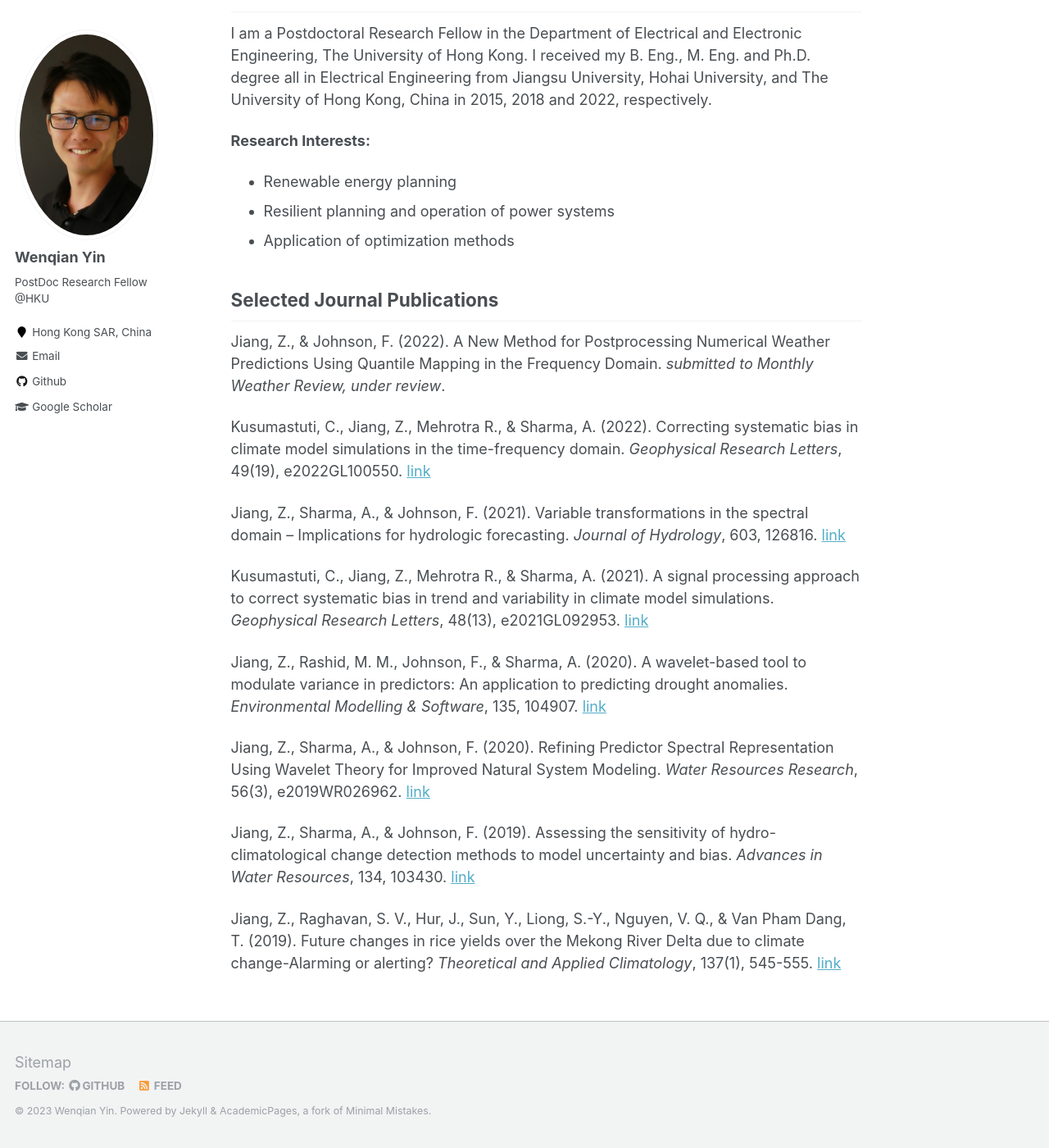
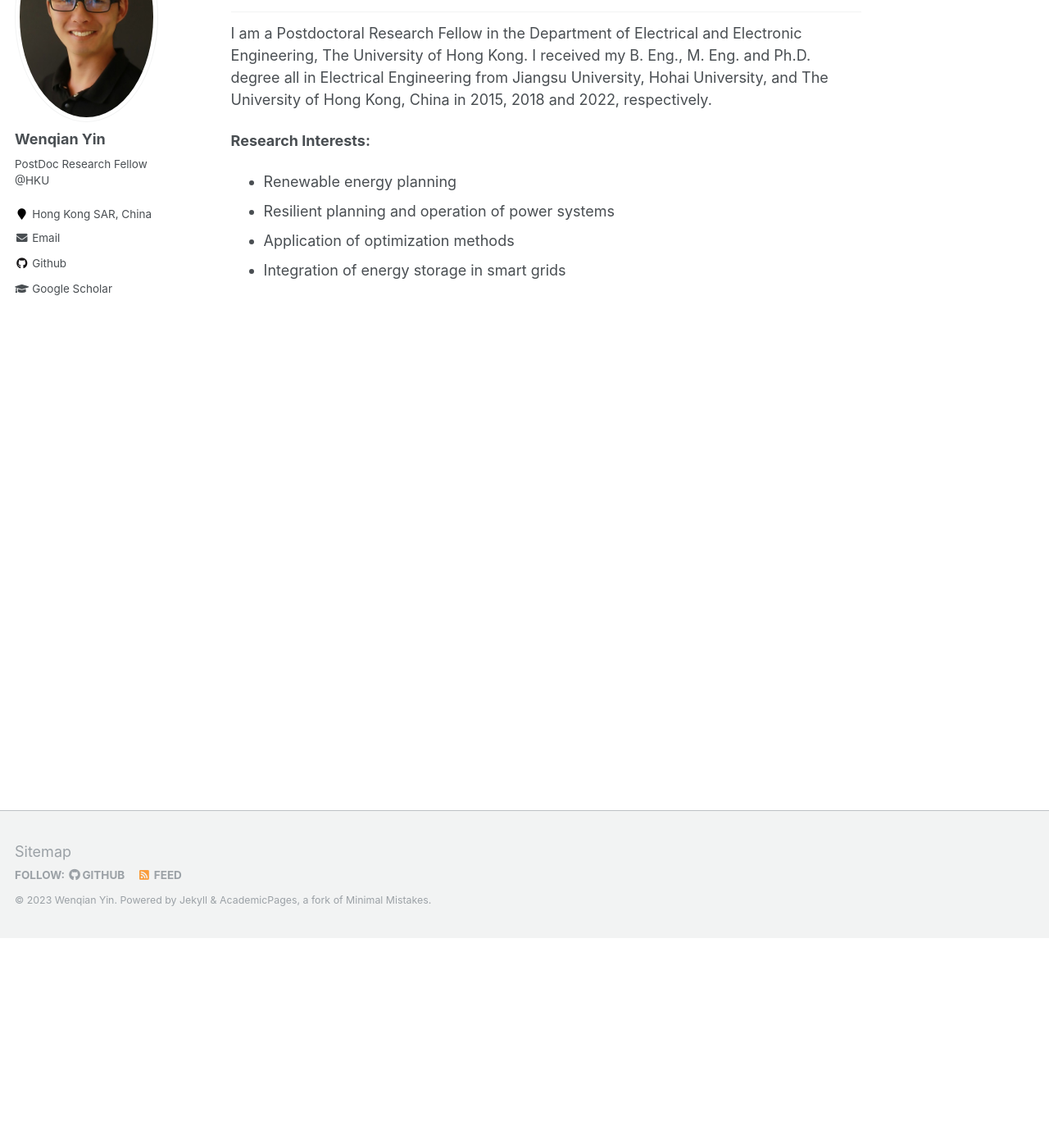
Before and after one commit to wenqianYIN/wb, a Jekyll site: the page built from _pages/about.md, in a window 1280 px wide and 1400 px high, scrolled down 256 px. Shown: the whole window at 82% size. Built offline with Jekyll 4.4.1, drawn with Linux system fonts in a browser that asks for light colours.

Commit message:
Update about.md

```diff
--- a/_pages/about.md
+++ b/_pages/about.md
@@ -17,20 +17,4 @@ I am a Postdoctoral Research Fellow in the Department of Electrical and Electron
 * Renewable energy planning
 * Resilient planning and operation of power systems
 * Application of optimization methods
-
-## Selected Journal Publications
-Jiang, Z., & Johnson, F. (2022). A New Method for Postprocessing Numerical Weather Predictions Using Quantile Mapping in the Frequency Domain. *submitted to Monthly Weather Review, under review*.
-
-Kusumastuti, C., Jiang, Z., Mehrotra R., & Sharma, A. (2022). Correcting systematic bias in climate model simulations in the time-frequency domain. *Geophysical Research Letters*, 49(19), e2022GL100550. [link](https://doi.org/10.1029/2022GL100550)
-
-Jiang, Z., Sharma, A., & Johnson, F. (2021). Variable transformations in the spectral domain – Implications for hydrologic forecasting. *Journal of Hydrology*, 603, 126816. [link](https://doi.org/10.1016/j.jhydrol.2021.126816)
-
-Kusumastuti, C., Jiang, Z., Mehrotra R., & Sharma, A. (2021). A signal processing approach to correct systematic bias in trend and variability in climate model simulations. *Geophysical Research Letters*, 48(13), e2021GL092953. [link](https://doi.org/10.1029/2021GL092953)
-
-Jiang, Z., Rashid, M. M., Johnson, F., & Sharma, A. (2020). A wavelet-based tool to modulate variance in predictors: An application to predicting drought anomalies. *Environmental Modelling & Software*, 135, 104907. [link](https://doi.org/10.1016/j.envsoft.2020.104907)
-
-Jiang, Z., Sharma, A., & Johnson, F. (2020). Refining Predictor Spectral Representation Using Wavelet Theory for Improved Natural System Modeling. *Water Resources Research*, 56(3), e2019WR026962. [link](https://doi.org/10.1029/2019WR026962)
-
-Jiang, Z., Sharma, A., & Johnson, F. (2019). Assessing the sensitivity of hydro-climatological change detection methods to model uncertainty and bias. *Advances in Water Resources*, 134, 103430. [link](https://doi.org/10.1016/j.advwatres.2019.103430)
-
-Jiang, Z., Raghavan, S. V., Hur, J., Sun, Y., Liong, S.-Y., Nguyen, V. Q., & Van Pham Dang, T. (2019). Future changes in rice yields over the Mekong River Delta due to climate change-Alarming or alerting? *Theoretical and Applied Climatology*, 137(1), 545-555. [link](https://doi.org/10.1007/s00704-018-2617-z)
+* Integration of energy storage in smart grids
```
